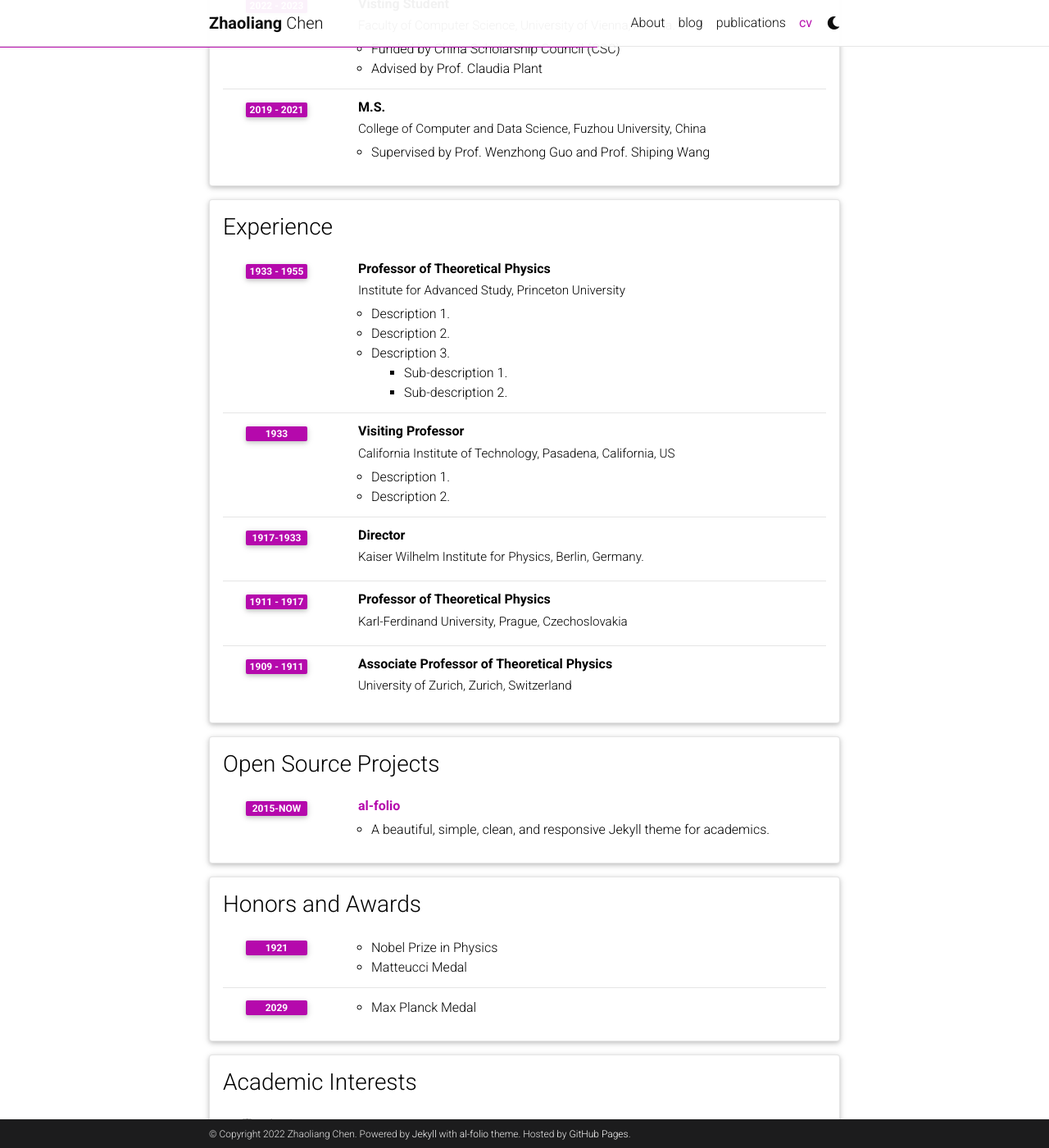
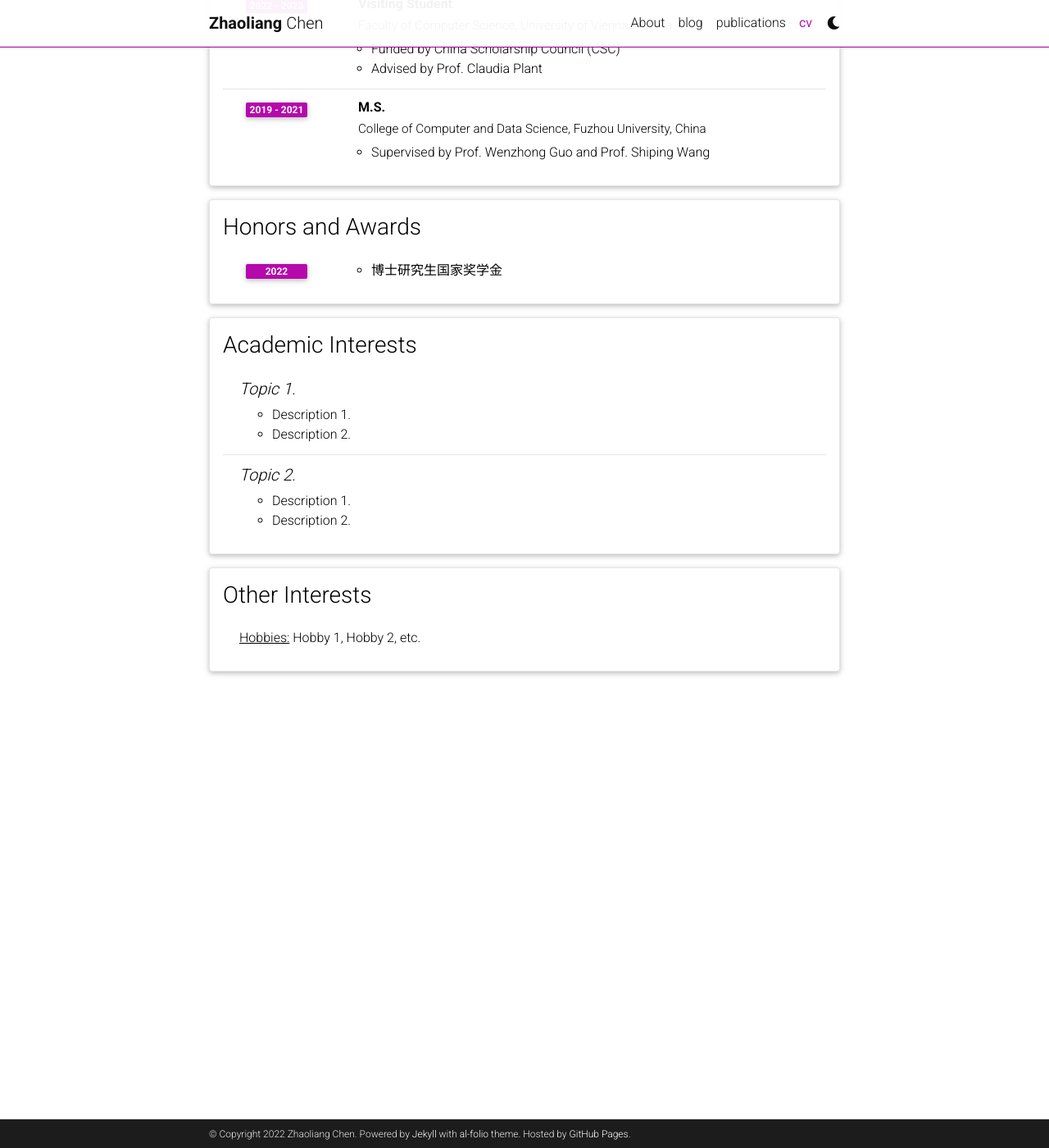
Before and after one commit to huangsuj/huangsuj.github.io, a Jekyll site: the page built from _pages/cv.md, in a window 1280 px wide and 1400 px high, scrolled down 567 px. Shown: the whole window at 82% size. Built offline with Jekyll 4.4.1, drawn with Linux system fonts in a browser that asks for light colours; comment, search, counter and statistics services are not loaded; a style sheet for code colours, icons or effects is not loaded.

Commit message:
Update cv.yml

```diff
--- a/_data/cv.yml
+++ b/_data/cv.yml
@@ -15,7 +15,7 @@
       description:
         - Master-doctor combined program without a master degree
         - Advised by Prof. Wenzhong Guo and Prof. Shiping Wang
-    - title: Visting Student
+    - title: Visiting Student
       institution: Faculty of Computer Science, University of Vienna, Austria.
       year: 2022 - 2023
       description:
@@ -27,56 +27,15 @@
       description:
         - Supervised by Prof. Wenzhong Guo and Prof. Shiping Wang
 
-- title: Experience
-  type: time_table
-  contents:
-    - title: Professor of Theoretical Physics
-      institution: Institute for Advanced Study, Princeton University
-      year: 1933 - 1955
-      description:
-        - Description 1.
-        - Description 2.
-        - title: Description 3.
-          contents:
-            - Sub-description 1.
-            - Sub-description 2.
-    - title: Visiting Professor
-      institution: California Institute of Technology, Pasadena, California, US
-      year: 1933
-      description:
-        - Description 1.
-        - Description 2.
 
-    - title: Director
-      institution: Kaiser Wilhelm Institute for Physics, Berlin, Germany.
-      year: 1917-1933
-
-    - title: Professor of Theoretical Physics
-      institution: Karl-Ferdinand University, Prague, Czechoslovakia
-      year: 1911 - 1917
-      description:
-
-    - title: Associate Professor of Theoretical Physics
-      institution: University of Zurich, Zurich, Switzerland
-      year: 1909 - 1911
-
-- title: Open Source Projects
-  type: time_table
-  contents:
-    - title: <a href="https://github.com/alshedivat/al-folio">al-folio</a>
-      year: 2015-now
-      description: A beautiful, simple, clean, and responsive Jekyll theme for academics.
 
 - title: Honors and Awards
   type: time_table
   contents:
-    - year: 1921
+    - year: 2022
       items:
-        - Nobel Prize in Physics
-        - Matteucci Medal
-    - year: 2029
-      items:
-        - Max Planck Medal
+        - 博士研究生国家奖学金
+
 
 - title: Academic Interests
   type: nested_list
```
